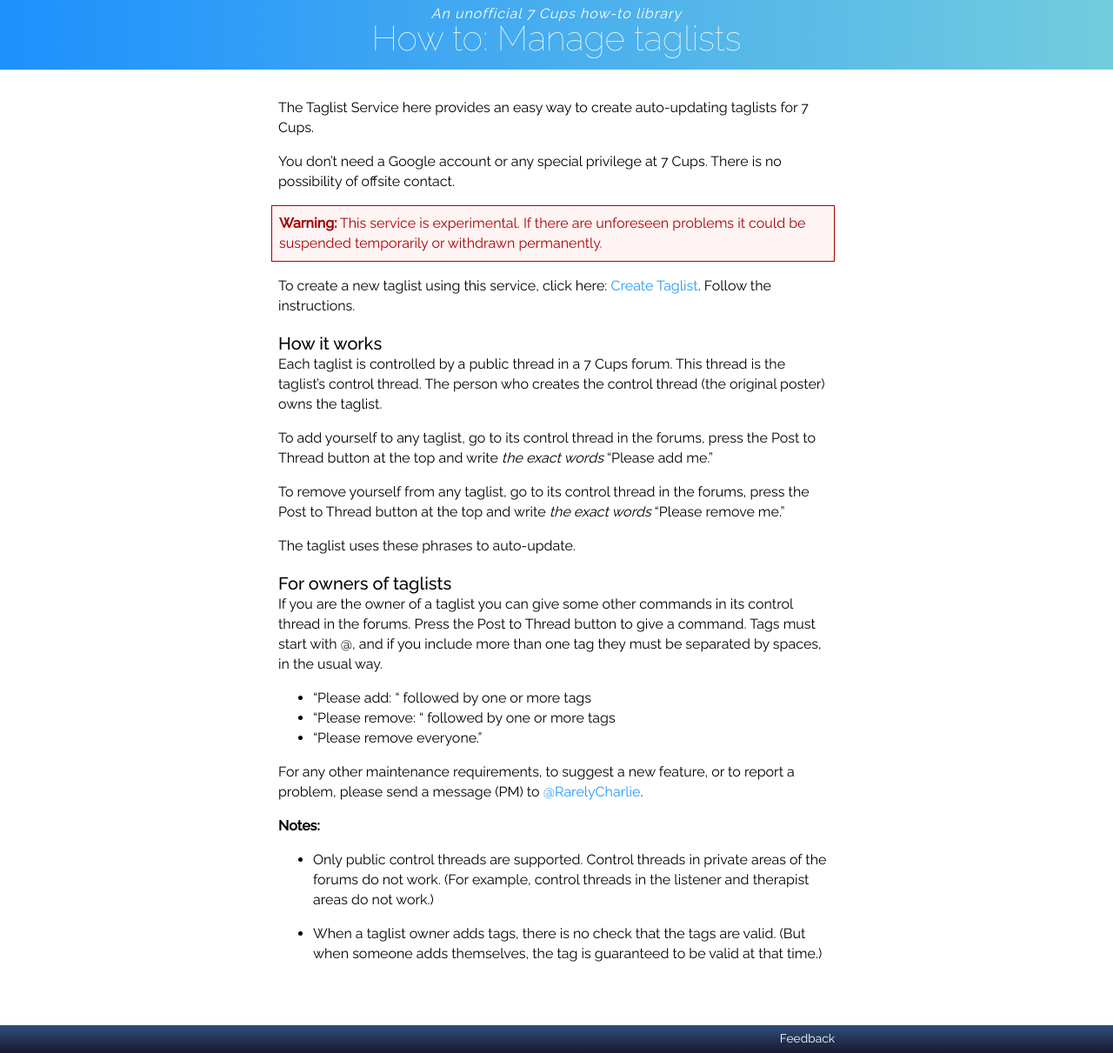
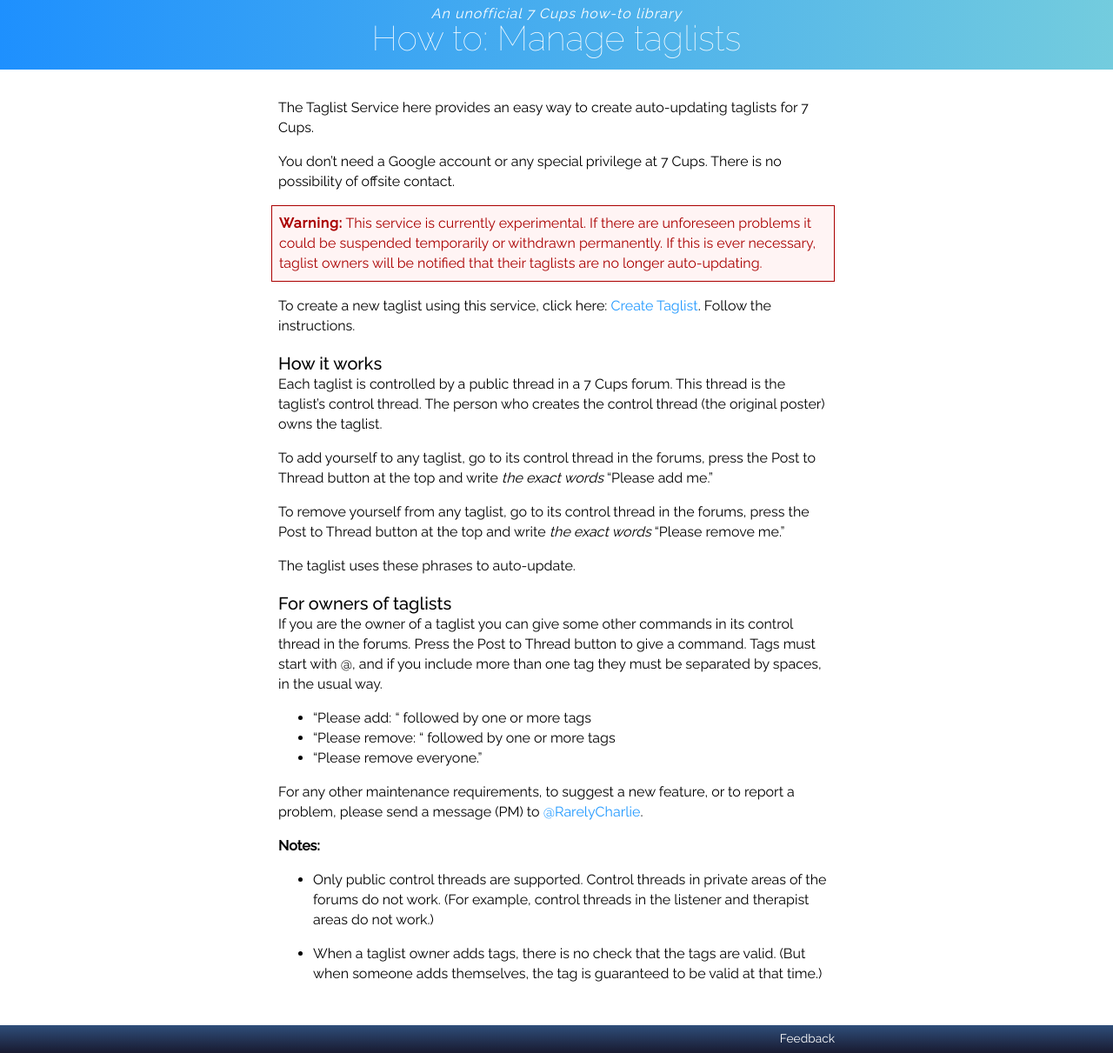
Before and after one commit to RarelyCharlie/rarelycharlie.github.io, a Jekyll site: the page built from _howto/taglist.md, in a window 1280 px wide and 1211 px high. Shown: the whole window at 87% size. Built offline with Jekyll 4.4.1, drawn with Linux system fonts in a browser that asks for light colours.

Commit message:
reword warning and publish

```diff
--- a/_draft/taglist.md
+++ b/_howto/taglist.md
@@ -8,7 +8,7 @@ The Taglist Service here provides an easy way to create auto-updating taglists f
 You don't need a Google account or any special privilege at 7 Cups. There is no possibility of offsite contact.
 
 <div style="background: #fff4f4; color: #a00; border: 1px solid #a00; padding: 1ex; margin: 0 0 1em -1ex;">
-<b>Warning:</b> This service is experimental. If there are unforeseen problems it could be suspended temporarily or withdrawn permanently.
+<b style="letter-spacing: .8px;">Warning:</b> This service is currently experimental. If there are unforeseen problems it could be suspended temporarily or withdrawn permanently. If this is ever necessary, taglist owners will be notified that their taglists are no longer auto-updating.
 </div>
 
 To create a new taglist using this service, click here: [Create Taglist](/taglist). Follow the instructions.
```
